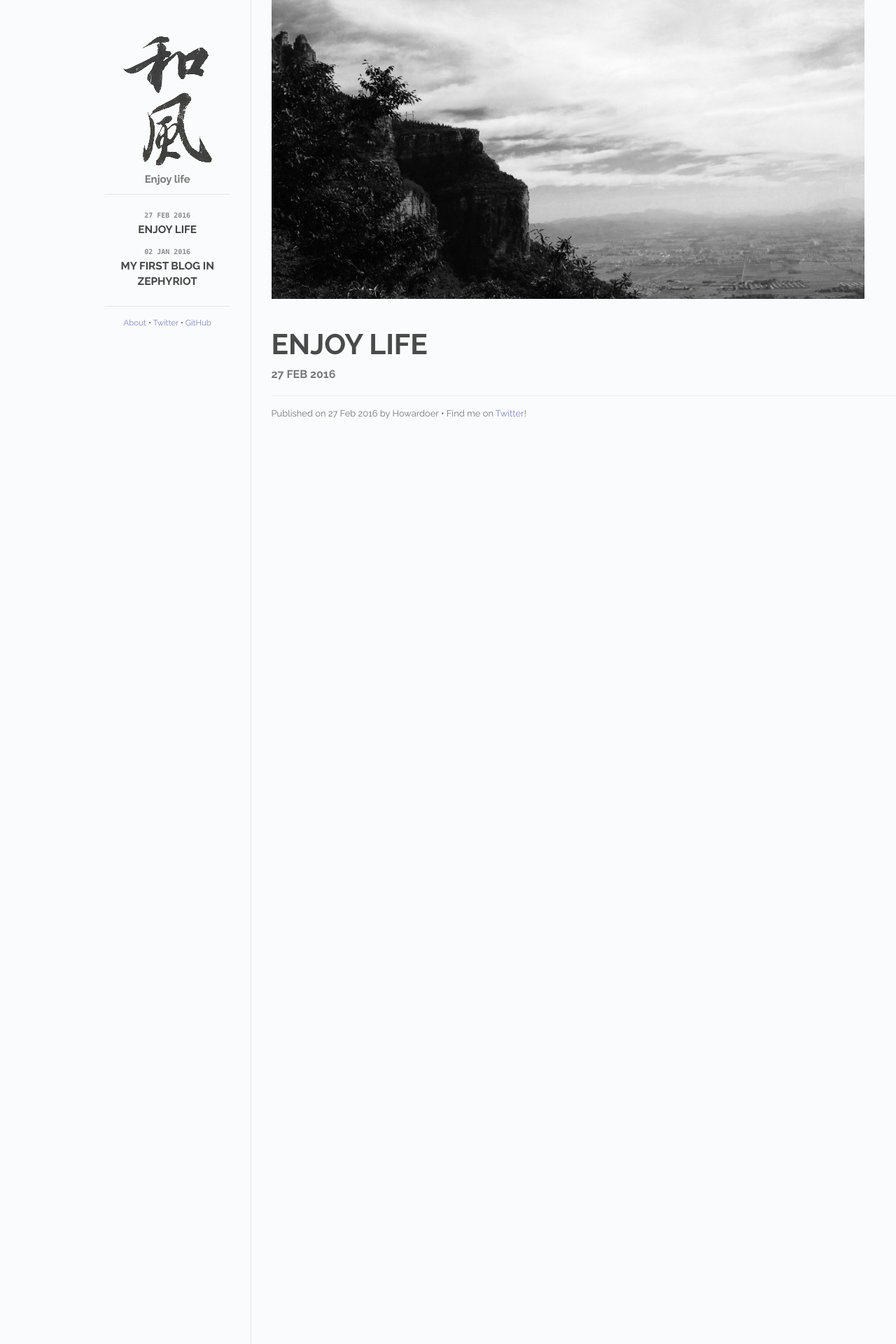
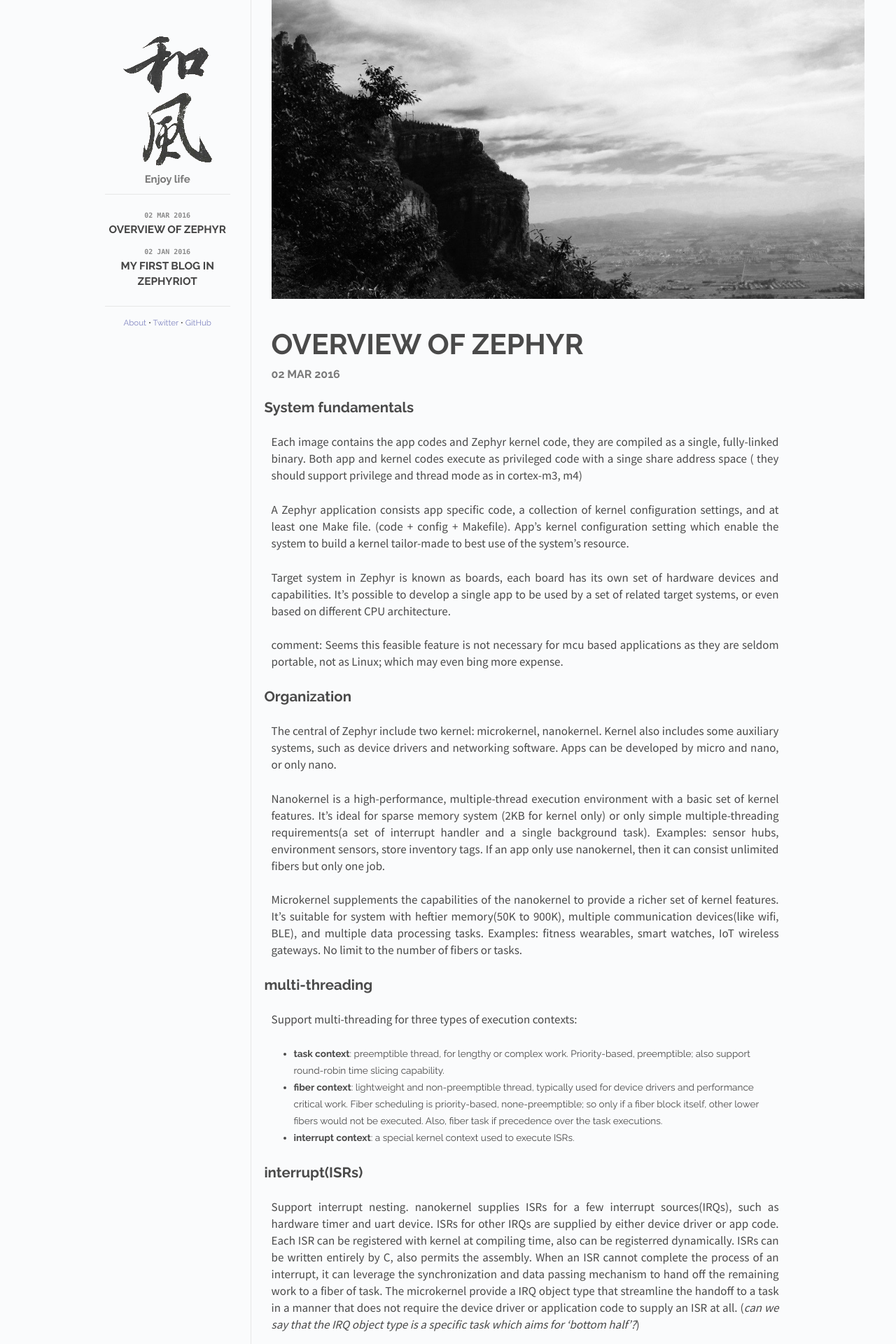
Before and after one commit to howardoer/howardoer.github.io, a Jekyll site: the page built from index.html, in a window 1280 px wide. Shown: the top 1920 px of the page at 70% size. Built offline with Jekyll 4.4.1, drawn with Linux system fonts in a browser that asks for light colours; Markdown is read by kramdown in place of the engine named in the settings; some of the changed text lies outside the part shown.

Commit message:
Overview of zephyr
Signed-off-by: howardoer <howardoer@icloud.com>

```diff
--- a/_layouts/default.html
+++ b/_layouts/default.html
@@ -3,7 +3,7 @@
   <head>
       <meta charset="utf-8">
       <meta http-equiv="X-UA-Compatible" content="IE=edge,chrome=1">
-      <title>Flex - {{ page.title }}</title>
+      <title>Zephyriot - {{ page.title }}</title>
       <meta name="viewport" content="width=device-width">
 
       <!-- syntax highlighting CSS -->
--- a/_posts/2016-02-27-Second-Post-for-testing.md
+++ /dev/null
@@ -1,7 +0,0 @@
----
-layout: post
-title: Enjoy life
-cover: cover.jpg
-date: 2016-02-27 01:17:35
-categories: unsorted
----
--- /dev/null
+++ b/_posts/2016-28-02-Overview-of-Zephyr.md
@@ -0,0 +1,109 @@
+---
+layout: post
+title: Overview of Zephyr
+cover: cover.jpg
+date:   2016-03-02 20:16:26
+categories: unsorted
+---
+
+##  System fundamentals
+
+Each image contains the app codes and Zephyr kernel code, they are compiled as a single, fully-linked binary. Both app and kernel codes execute as privileged code with a singe share address space ( they should support privilege and thread mode as in cortex-m3, m4)
+
+A Zephyr application consists app specific code, a collection of kernel configuration settings, and at least one Make file. (code + config + Makefile). App’s kernel configuration setting which enable the system to build a kernel tailor-made to best use of the system’s resource.
+
+Target system in Zephyr is known as boards, each board has its own set of hardware devices and capabilities. It's possible to develop a single app to be used by a set of related target systems, or even based on different CPU architecture.
+> comment: Seems this feasible feature is not necessary for mcu based applications as they are seldom portable, not as Linux; which may even bing more expense.
+
+##  Organization
+The central of Zephyr include two kernel: microkernel, nanokernel. Kernel also includes some auxiliary systems, such as device drivers and networking software. Apps can be developed by micro and nano, or only nano.
+
+Nanokernel is a high-performance, multiple-thread execution environment with a basic set of kernel features. It’s ideal for sparse memory system (2KB for kernel only) or only simple multiple-threading requirements(a set of interrupt handler and a single background task). Examples: sensor hubs, environment sensors, store inventory tags. If an app only use nanokernel, then it can consist unlimited fibers but only one job.
+
+Microkernel supplements the capabilities of the nanokernel to provide a richer set of kernel features. It’s suitable for system with heftier memory(50K to 900K), multiple communication devices(like wifi, BLE), and multiple data processing tasks. Examples: fitness wearables, smart watches, IoT wireless gateways. No limit to the number of fibers or tasks.
+
+## multi-threading
+Support multi-threading for three types of execution contexts:
+*  **task context**: preemptible thread, for lengthy or complex work. Priority-based, preemptible; also support round-robin time slicing capability.
+* **fiber context**: lightweight and non-preemptible thread, typically used for device drivers and performance critical work. Fiber scheduling is priority-based, none-preemptible; so only if a fiber block itself, other lower fibers would not be executed. Also, fiber task if precedence over the task executions.
+* **interrupt context**: a special kernel context used to execute ISRs.
+
+## interrupt(ISRs)
+Support interrupt nesting. nanokernel supplies ISRs for a few interrupt sources(IRQs), such as hardware timer and uart device. ISRs for other IRQs are supplied by either device driver or app code.
+Each ISR can be registered with kernel at compiling time, also can be registerred dynamically. ISRs can be written entirely by C, also permits the assembly.
+When an ISR cannot complete the process of an interrupt, it can leverage the synchronization and data passing mechanism to hand off the remaining work to a fiber of task. The microkernel provide a IRQ object type that streamline the handoff to a task in a manner that does not require the device driver or application code to supply an ISR at all. (*can we say that the IRQ object type is a specific task which aims for ‘bottom half’?*)
+
+## clock & Timer
+System tick is a 64-bit timer. Nanokernel allows a fiber or thread to perform time-based processing based on system clock. That’s either by a nano API supports a timeout argument, or a timer object can be set to expire after a specified number of ticks.
+Microkernel support time-based processing by using timeout(similar as fiber) or timer( a higher layer than system clock?).
+
+## synchronization
+Provide 4 types of objects that allow different contexts to synchronize their execution. And they are mainly for tasks, with limited ability by fiber and ISRs.
+* **semaphore**: counting semaphore.
+* **event**: binary semaphore
+* **mutex**: reentrant mutex with priority inversion protection. Similar to event(binary semaphore) by more logic:
+ * ensure that only the owner of the associated resource can be release it.
+ * support priority-invention
+* **nanokernel semaphore**: only for fibers, limited ability to be used by tasks and ISRs.
+
+## data passing
+Zephyr kernel provides six type of objects that allow different contexts to exchange data.
+These object types are only aiming for tasks(no fiber or ISR)
+* **microkernel FIFO**: a queuing mechanism that allow tasks to exchange fixed size data items in an asynchronous First In, First Out manner.
+* **mailbox**: a queuing mechanism to exchange variable-size data items in a synchronous, first in, first out manner. It also support asynchronous exchanges. (*mailbox in normal sense*)
+* **pipe**: a queuing mechanism allow a task to send a stream of bytes to another task.  Support synchronous and asynchronous exchanges.
+> comment: More smooth support for data exchanging between task than existing RTOS.
+
+These object types are designed to be used by fibers, and only limited used by tasks and ISRs.
+* **nanokernel FIFO**: similar as microkernel;
+* **nanokernel LIFO**: similar as FIFO, but it’s first-in, last-out manner (as stack)
+* **nanokernel stack**: exchange 32-bit items in an asynchonous first-in, first-out manner. ( must wrong, should be first in, last out)
+> comment: description here from official site must be wrong; should be first in, last out manner. The difference between stack and LIFO here I think should be the data block size: 32 v.s. user defined fixed size.
+
+## dynamic memory allocation
+Zephyr kernel requires all system resources at compile-time, we can say it’s a static system. So it only provides limit support for dynamical allocation.
+Zephyr provides two types of objects that allow tasks to dynamically allocate memory blocks:
+* **memory map**: single fixed size memory block. An app can has multiple memory maps;
+* **memory pool**: multiple fixed size. Allow more efficient used by application which can require different size of blocks.
+nanokernel does not provide support for dynamical memory allocation.
+
+## public and Private Microkernel Objects
+Public objects, such as semaphore, mailbox, tasks.
+* public objects: available for general use by all parts of app; include in zephyr.h.
+* private objects: only intended for use by a specific parts of application, such as a single device driver or subsystem.
+> comment: object here I think we can consider them as the structure and their operations, e.g. object in OOP meaning.
+
+## microkernel Server
+The microkernel perform most operations involving microkernel objects using a special micro kernel server fiber, called `_k_server()`. When a task invokes an API associated with a microkernel object type, such as `task_fifo_put()`; the operation is not carried out directly, Instead, the following sequence of steps typically occurs:
+1. task creates a command packet, which contains the input parameters needed carry out the desired operation.
+2. task queues the command packet on the microkernel server’s command stack. Then kernel preempts the task and schedules the microkernel stack and perform desired operation, all params are in the packets. ( _that means the sever fiber is a scheduler for tasks, that is all tasks are in fact execute in a fiber, interesting! and the datas are passed by the sync and data passing mechanisms._)
+3. microkernel dequeues the command packet from its command stack, then perform desired operation. All output params for the operation, such as the return code, are saved in the command packet.
+4. when all the operation is complete, the microkernel server attempts to fetch a command packet from its now empty cmd stack, so the `_k_server()` is blocked. The kernel then schedules the requesting task.
+5. task processes the command packet’s output parameters to determine the results of the operation.
+> Interesting. Concentrated on processing microkernel objects. Simplify the design and logic, more elegant.
+
+## benefits with this approach
+* All operations performed by the server can **avoid the race condition** inherently. Operations are processed in sequence and serially by a single fiber that could not be preempt by any fiber or task. This means the microkernel sever can manipulate any of the microkernel objects in the system without during any operation without have to take the additional steps to prevent the interference by other context
+* Microkernel operation has **minimal impact on interrupt latency**; interrupt are never locked for a significant period to prevent race conditions. (minimal these kind of operations, all send to the server)
+ > comparing with other RTOS, there would be less works to do for the synchronization work. Simple is better.
+* micro kernel can easily **decompose the complex operations** into two or more simpler operations by creating additional command packets and queueing them on the command stack.
+ > Server can works as a VM, messages are the instructions:)
+* overall **footprint of the system is reduced**; a task using microkernel objects only needs to provides stack space for the first step of the above sequence, rather than for all steps required to perform the operation.
+> comment: would the communication efficiency be effected with this design? As one more layer is introduced?
+
+
+## standard C Library
+Zephyr kernel currently provides only the minimal subset of the standard C lib required by kernel’s need; primarily in the areas of string manipulation and display.
+
+Apps that require more extensive C lib can either submit contribution to kernel to enhance the existing lib; or substitute a replacement lib.
+
+## device Driver Lib
+Device drivers varies according to the hardwares, the drivers which present on all supported boards:
+* interrupt controller: used by the nanokernel’s interrupt management subsystem.
+* Timer: This device driver is used by the kernel’s system clock and hardware clock subsystem.
+* Serial communication: by kernel’s system console subsystem
+* random number generator: provide a source of random numbers.
+
+
+> Reference:
+  1. [Zephyr kernel Fundamentals](https://www.zephyrproject.org/doc/kernel/overview/kernel_fundamentals.html)
```
